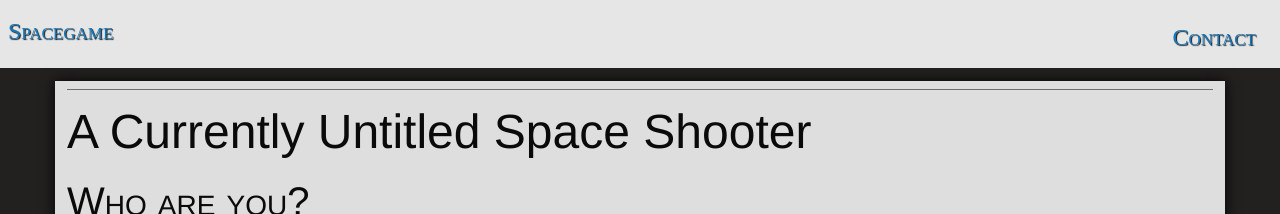
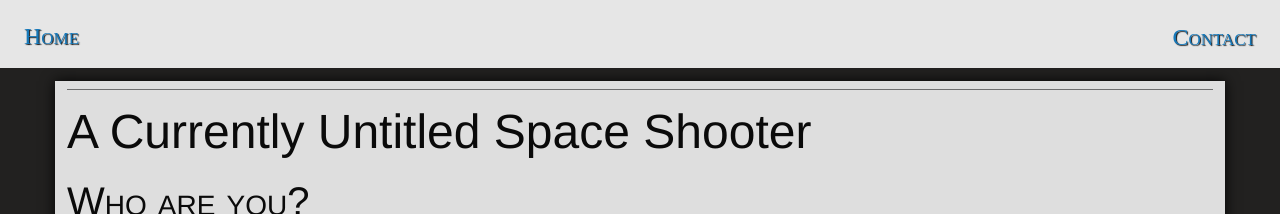
Before and after one commit to ori-sky/polar-space, a Jekyll site: the page built from index.md, in a window 1280 px wide. Shown: the top 214 px of the page. Built offline with Jekyll 4.4.1, drawn with Linux system fonts in a browser that asks for light colours; some web fonts are replaced; our own code applies the rules of GitHub Pages for plain Markdown files.

Commit message:
Update default.html

```diff
--- a/_layouts/default.html
+++ b/_layouts/default.html
@@ -13,7 +13,9 @@
 			<div class="sticky" data-sticky data-options="anchor: page; marginTop: 0; stickyOn: large;">
 				<div class="top-bar">
 					<div class="top-bar-left">
-						<a href="/polar-space"><div id="logo">Spacegame</div></a>
+						<ul class="dropdown menu" data-dropdown-menu>
+							<li><a href="/polar-space">Home</a></li>
+						</ul>
 					</div>
 					<div class="top-bar-right">
 						<ul class="dropdown menu" data-dropdown-menu>
```
